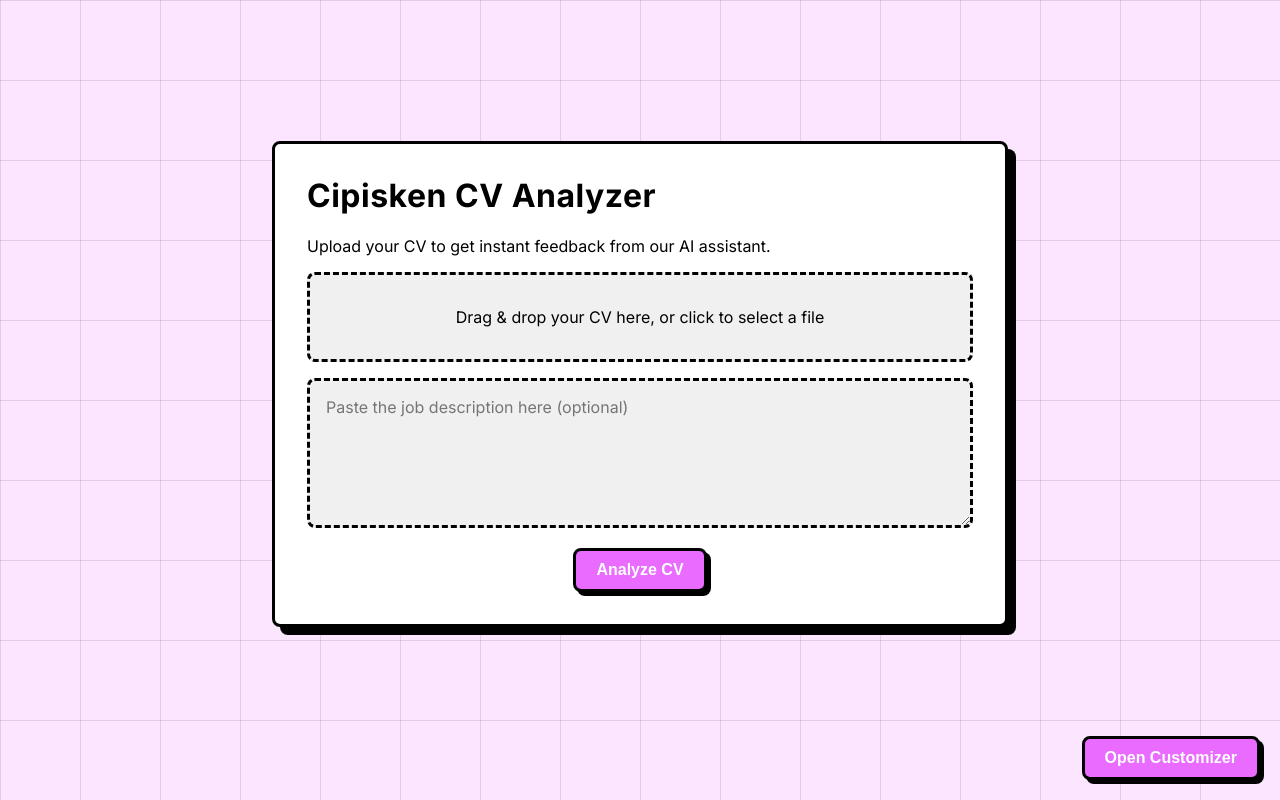
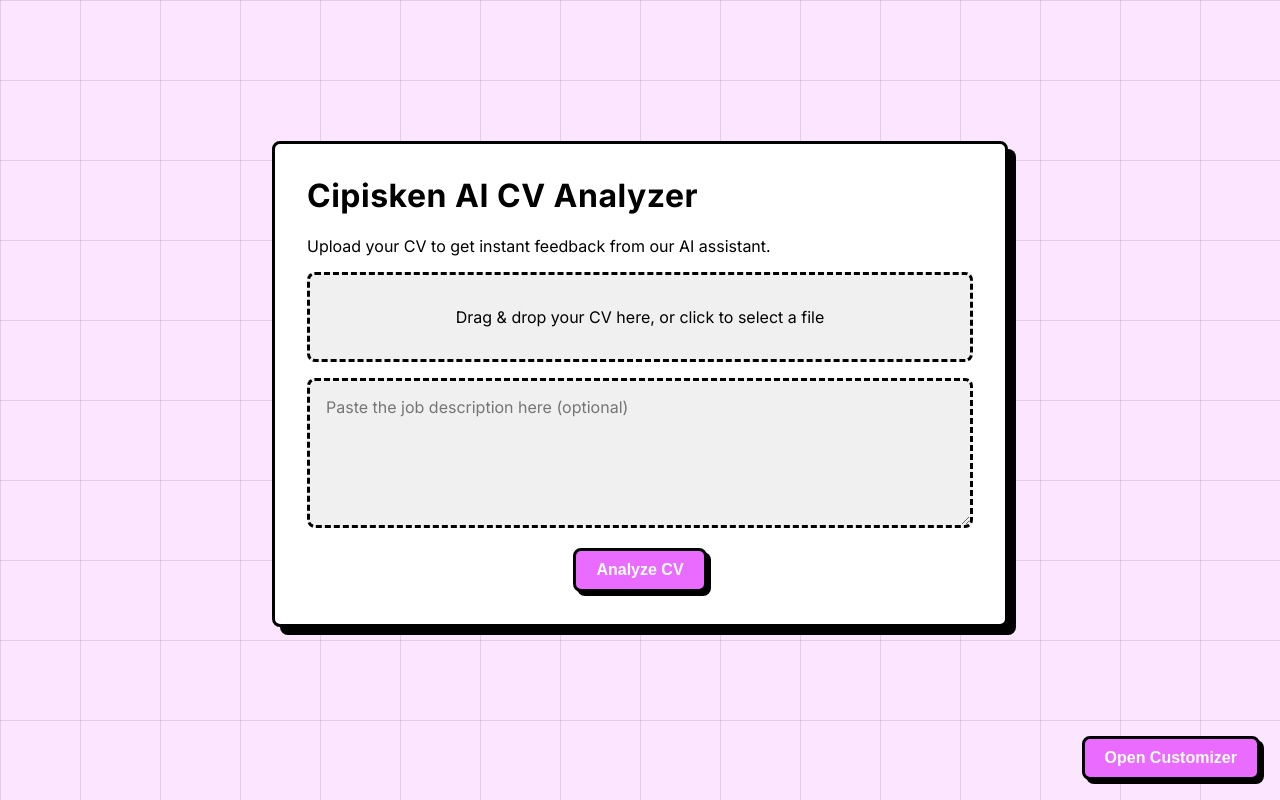
Before and after one commit to ygoncloud/neo-cipisken, a Next.js app: page / in a window 1280 px wide. Built offline with nearby package versions, Linux system fonts and the light colour scheme.

Commit message:
feat: change model, minor

```diff
--- a/src/app/api/upload/route.ts
+++ b/src/app/api/upload/route.ts
@@ -22,7 +22,7 @@ export async function POST(req: NextRequest) {
     const buffer = Buffer.from(await cv.arrayBuffer());
     const data = await pdf(buffer);
     const cvText = data.text;
-    const model = genAI.getGenerativeModel({ model: "gemini-1.5-flash" });
+    const model = genAI.getGenerativeModel({ model: "gemini-2.5-flash" });
     const prompt = `You are an expert in resume optimization and Applicant Tracking Systems (ATS) compliance. You analyze resumes for formatting, keyword optimization, and job description alignment. You must:\n\nEvaluate the CV against common ATS parsing rules (e.g., no tables, clear headings, chronological consistency).\n\nIdentify missing hard skills, soft skills, and keywords based on the target job description (if provided).\n\nProvide a clear score (0–100) for ATS compatibility.\n\nGive structured, actionable recommendations for improvement, broken down into the following sections. For each section, provide a brief introductory sentence or paragraph before listing the specific issues or tips:\n\n**Searchability:**\nHere are some areas for improvement regarding the searchability of your CV:\n- [List of issues to fix]\n
 **Hard Skills:**\nConsider these points to enhance the hard skills section of your CV:\n- [List of issues to fix]\n
 **Soft Skills:**\nTo strengthen the soft skills presented in your CV, focus on these aspects:\n- [List of issues to fix]\n
--- a/src/app/page.tsx
+++ b/src/app/page.tsx
@@ -188,7 +188,7 @@ export default function Home() {
   return (
     <div className="App" style={appStyle}>
       <div className="container">
-        <h1>Cipisken CV Analyzer</h1>
+        <h1>Cipisken AI CV Analyzer</h1>
         <p>Upload your CV to get instant feedback from our AI assistant.</p>
 
         <input
```
Also changed, not shown: 1 other file (tests, documents, lock files or other folders).
